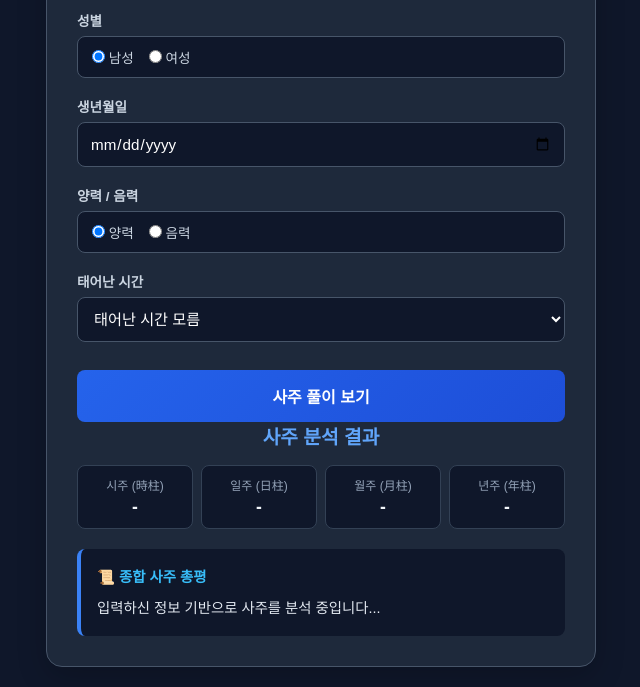
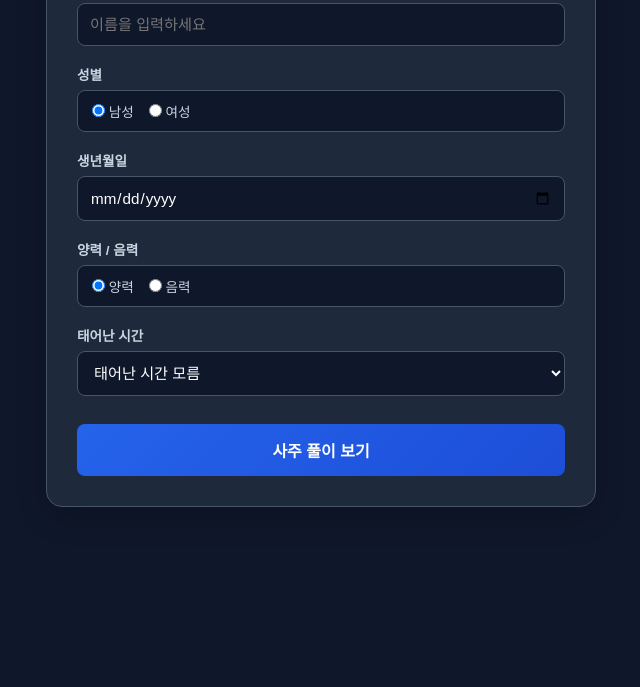
Before and after one commit to h-seonho/saju-pub, a website: page index.html in a window 1280 px wide. Shown: the part 219-906 px from the top of the page, without its empty margins (319-959 px from the left). After the commit the page ends 800 px from the top, so only its background shows below. Drawn offline with Linux system fonts and the light colour scheme.

Commit message:
fix: ensure resultBox is hidden on load

```diff
--- a/index.html
+++ b/index.html
@@ -401,6 +401,11 @@
         }
     }
 
+    // 페이지 로드 시 결과창 강제 숨김
+    document.addEventListener('DOMContentLoaded', () => {
+        document.getElementById('resultBox').style.display = 'none';
+    });
+
 </script>
 
 </body>
```
